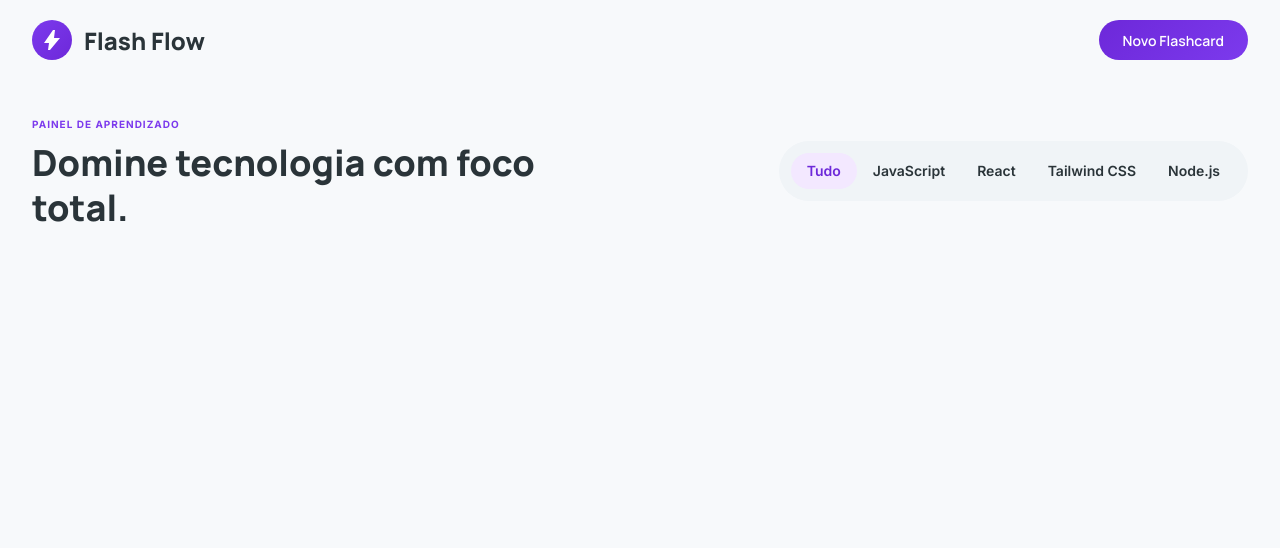
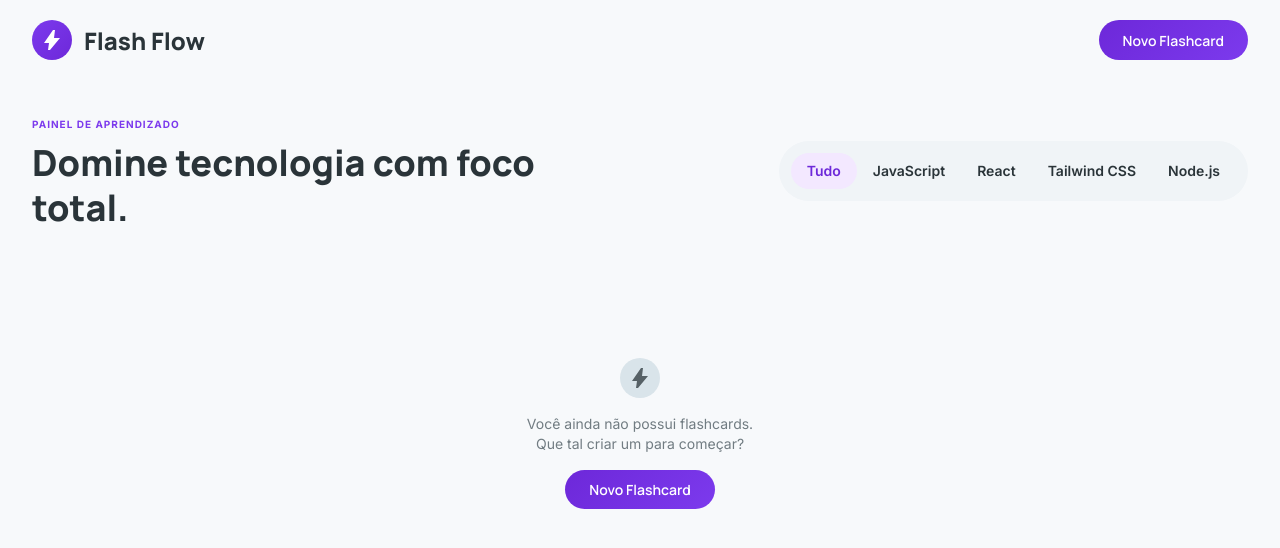
Before and after one commit to petersonmunuera/flash-flow, a React (Vite) app: page / in a window 1280 px wide. Shown: the top 548 px of the page. Built offline with nearby package versions, Linux system fonts and the light colour scheme.

Commit message:
feat: empty cards

```diff
--- a/src/App.tsx
+++ b/src/App.tsx
@@ -1,5 +1,6 @@
 import { Header } from './components/Header'
 import { FilterSection } from './components/FilterSection'
+import { GridCards } from './components/CardsGrid'
 
 import './global.css'
 
@@ -9,6 +10,7 @@ function App() {
       <Header />
       <main>
         <FilterSection />
+        <GridCards />
       </main>
     </>
   )
--- a/src/components/Button/style.module.css
+++ b/src/components/Button/style.module.css
@@ -8,4 +8,9 @@
   font-family: 'Manrope', sans-serif;
   font-size: 0.875rem;
   font-weight: 600;
+  transition: all 0.1s linear;
+
+  &:hover {
+    opacity: 0.8;
+  }
 }
--- /dev/null
+++ b/src/components/CardsGrid/index.tsx
@@ -0,0 +1,15 @@
+import { Button } from '../Button'
+
+import emptyImg from '../../assets/empty.svg'
+import style from './style.module.css'
+
+export function GridCards() {
+  return (
+    <div className={style.container}>
+      <img src={emptyImg} alt="vazio" />
+      <p>Você ainda não possui flashcards.
+      Que tal criar um para começar?</p>
+      <Button>Novo Flashcard</Button>
+    </div>
+  )
+}
--- /dev/null
+++ b/src/components/CardsGrid/style.module.css
@@ -0,0 +1,15 @@
+.container {
+  padding-top: 6rem;
+  display: flex;
+  flex-direction: column;
+  align-items: center;
+  gap: 1rem;
+
+  p {
+    text-align: center;
+    max-width: 230px;
+    font-size: 0.875rem;
+    line-height: 1.25rem;
+    color: var(--gray-400);
+  }
+}
```
Also changed, not shown: src/assets/empty.svg (added).
